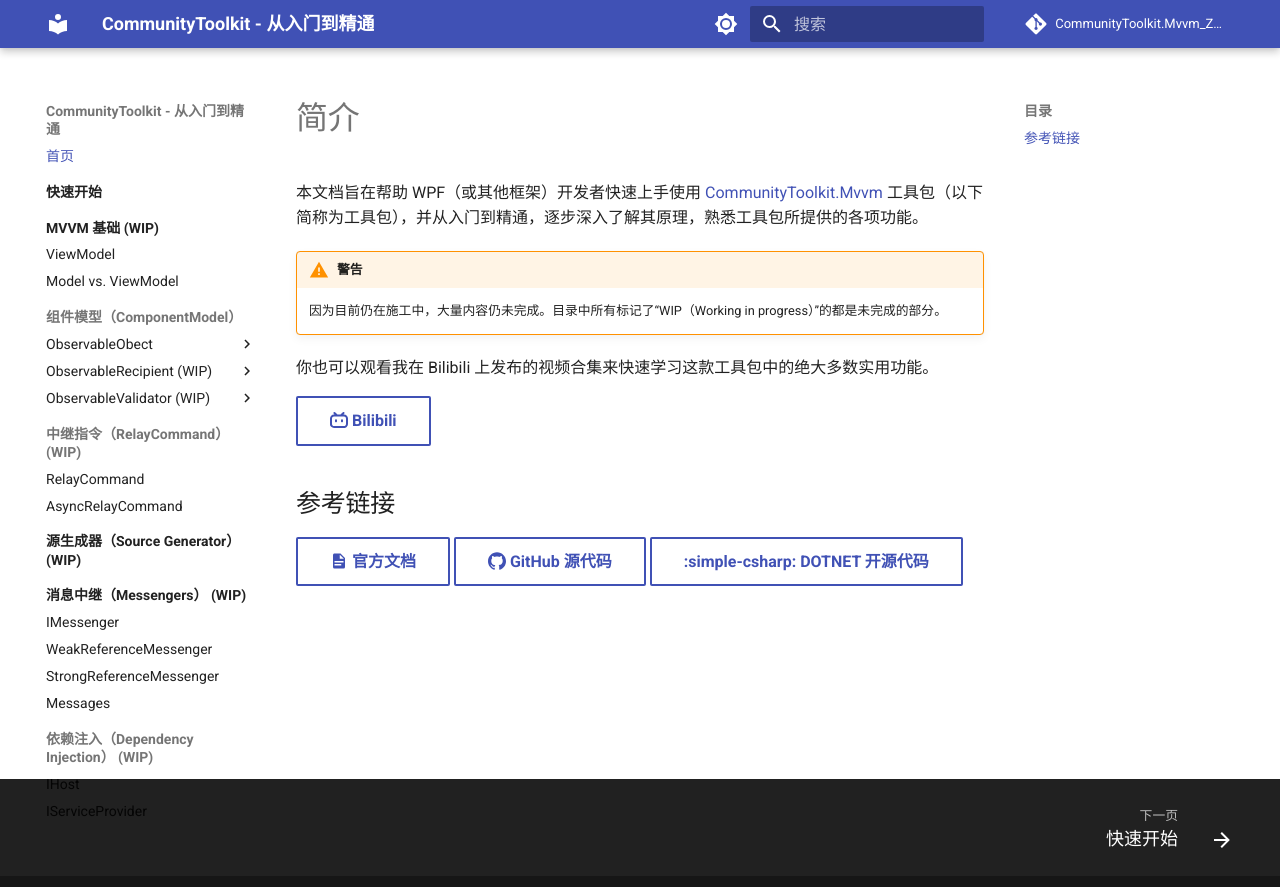
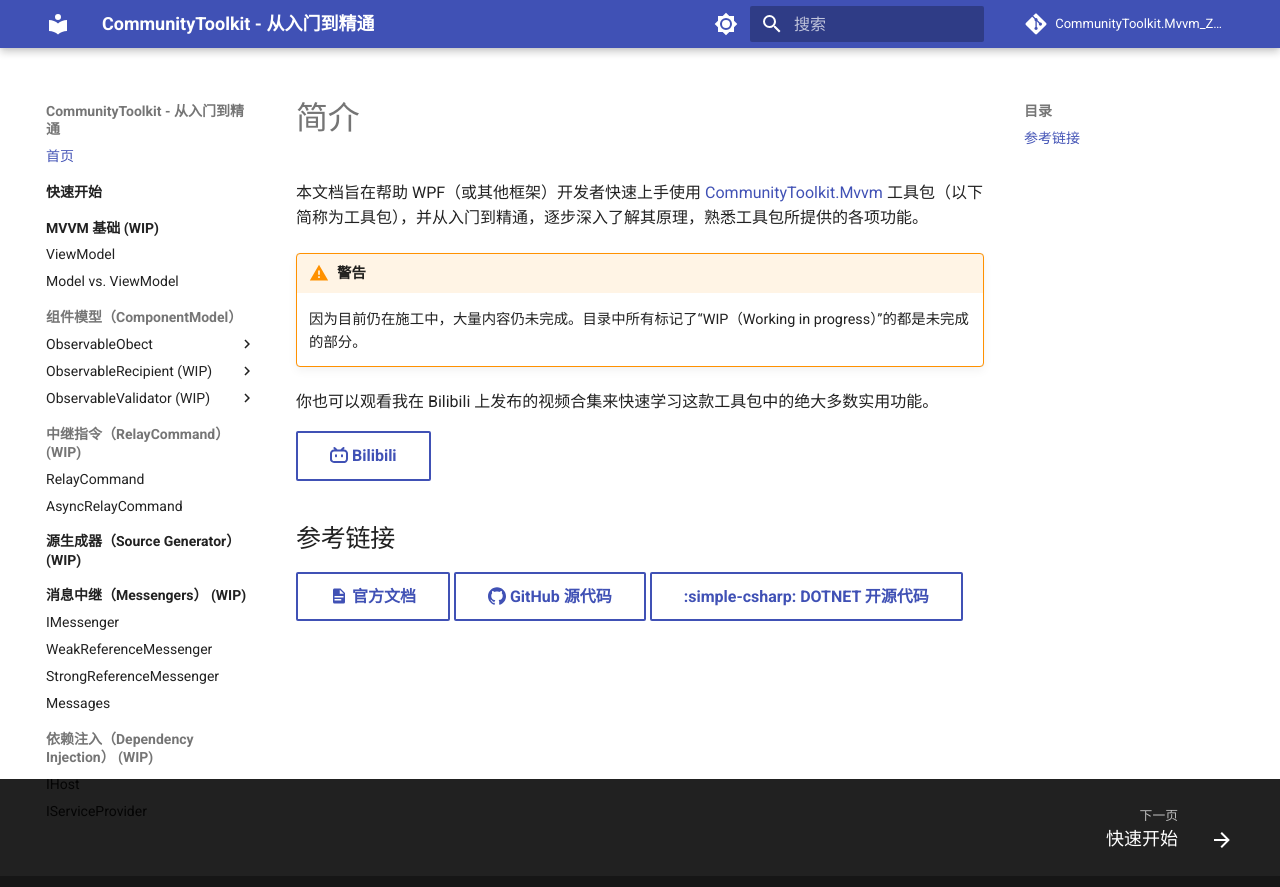
Before and after one commit to BYJRK/CommunityToolkit.Mvvm_ZeroToHero, an MkDocs documentation site: the page built from docs/index.md, in a window 1280 px wide. Shown: the top 887 px of the page. Built offline with MkDocs 1.6.1 and Material for MkDocs 9.7.7, drawn with Linux system fonts in a browser that asks for light colours; comment, search, counter and statistics services are not loaded.

Commit message:
Add extra.css stylesheet for custom admonition fontsize

```diff
--- /dev/null
+++ b/docs/stylesheets/extra.css
@@ -0,0 +1,3 @@
+.md-typeset .admonition {
+    font-size: 90%;
+}
--- a/mkdocs.yml
+++ b/mkdocs.yml
@@ -55,6 +55,9 @@
 extra:
   generator: false
 
+extra_css:
+  - stylesheets/extra.css
+
 nav:
   - 首页: index.md
   - 快速开始:
```
